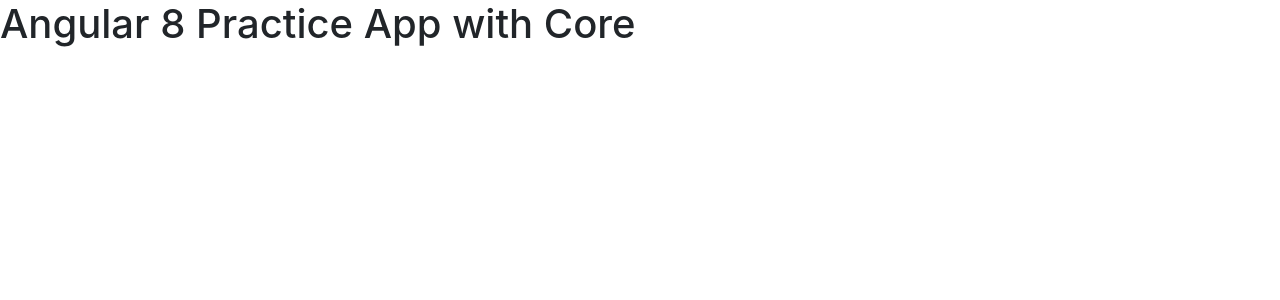
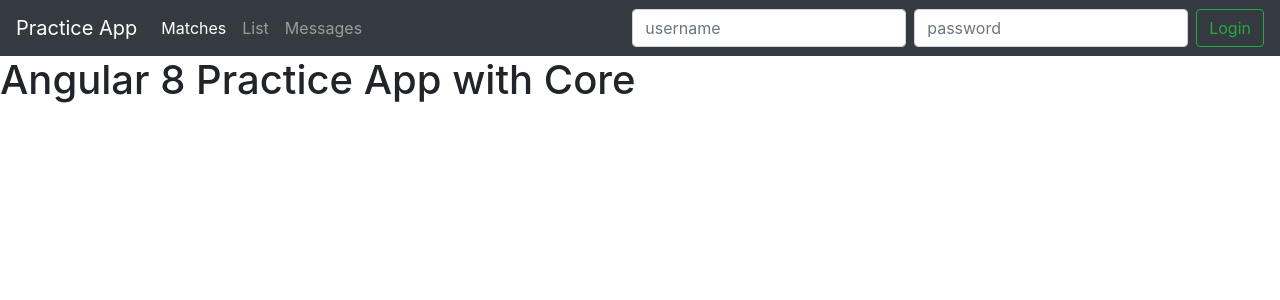
Before and after one commit to Mahee0405/Angular8withCore, an Angular app: page / in a window 1280 px wide. Shown: the top 300 px of the page. Built offline with nearby package versions, Linux system fonts and the light colour scheme.

Commit message:
Commit Nav

```diff
--- a/src/app/app.component.html
+++ b/src/app/app.component.html
@@ -1,4 +1,5 @@
 <!--The content below is only a placeholder and can be replaced.-->
+<app-nav></app-nav>
 <div>
   <h1>
     Angular 8 Practice App with Core
--- /dev/null
+++ b/src/nav/nav.component.html
@@ -0,0 +1,23 @@
+<nav class="navbar navbar-expand-md navbar-dark bg-dark">
+  <a class="navbar-brand" href="#">Practice App</a>
+
+
+    <ul class="navbar-nav mr-auto">
+      <li class="nav-item active">
+        <a class="nav-link" href="#">Matches </a>
+      </li>
+      <li class="nav-item">
+        <a class="nav-link" href="#">List</a>
+      </li>
+      <li class="nav-item">
+        <a class="nav-link" href="#">Messages</a>
+      </li>
+
+    </ul>
+    <form class="form-inline my-2 my-lg-0">
+      <input class="form-control mr-sm-2" type="text" placeholder="username">
+      <input class="form-control mr-sm-2" type="password" placeholder="password">
+      <button class="btn btn-outline-success my-2 my-sm-0" type="submit">Login</button>
+    </form>
+
+</nav>
--- /dev/null
+++ b/src/nav/nav.component.ts
@@ -0,0 +1,15 @@
+import { Component, OnInit } from '@angular/core';
+
+@Component({
+  selector: 'app-nav',
+  templateUrl: './nav.component.html',
+  styleUrls: ['./nav.component.css']
+})
+export class NavComponent implements OnInit {
+
+  constructor() { }
+
+  ngOnInit() {
+  }
+
+}
```
Also changed, not shown: src/app/app.module.ts (+7 -2 lines), src/nav/nav.component.css (added), 1 other file (tests, documents, lock files or other folders).
